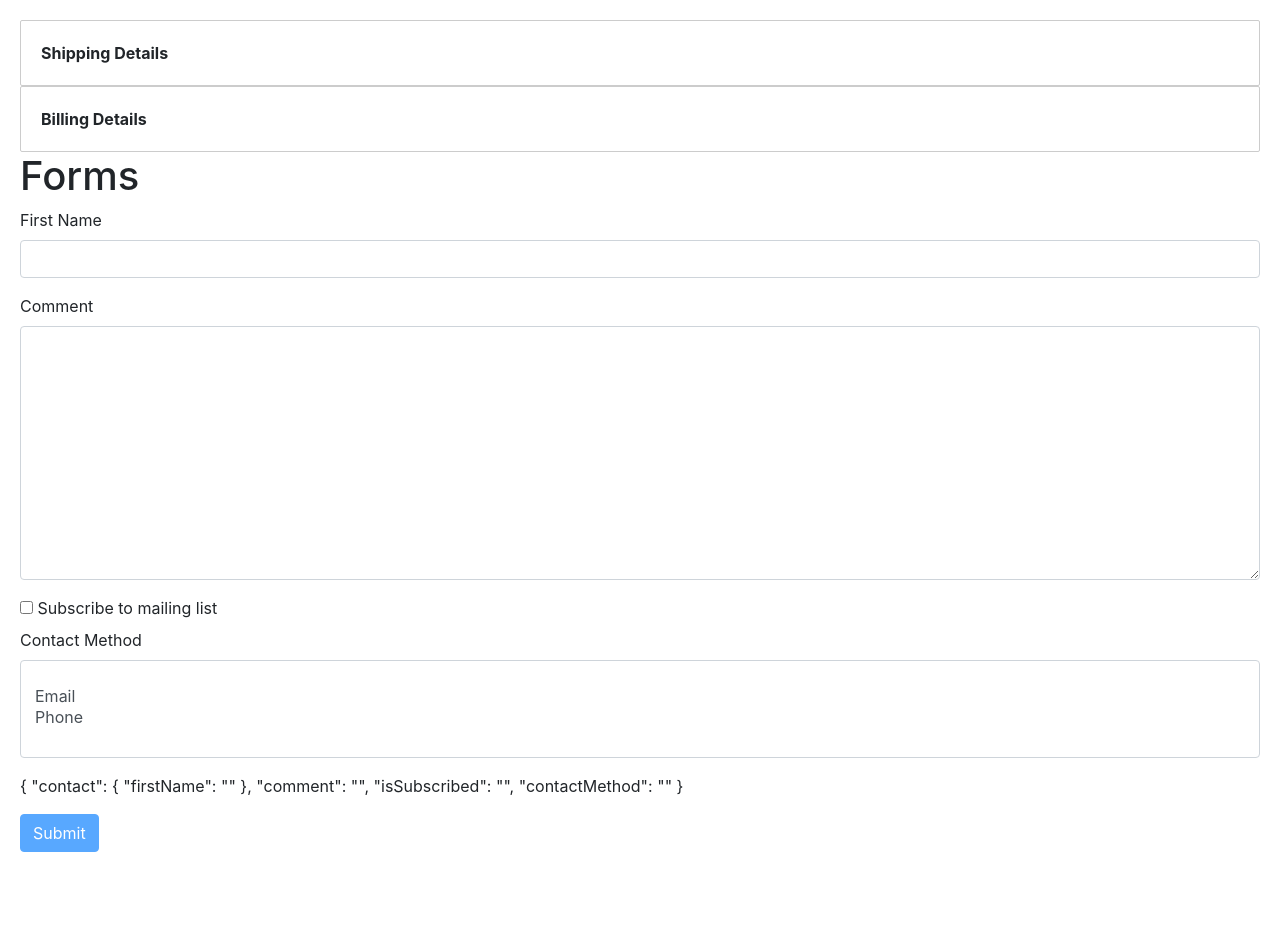
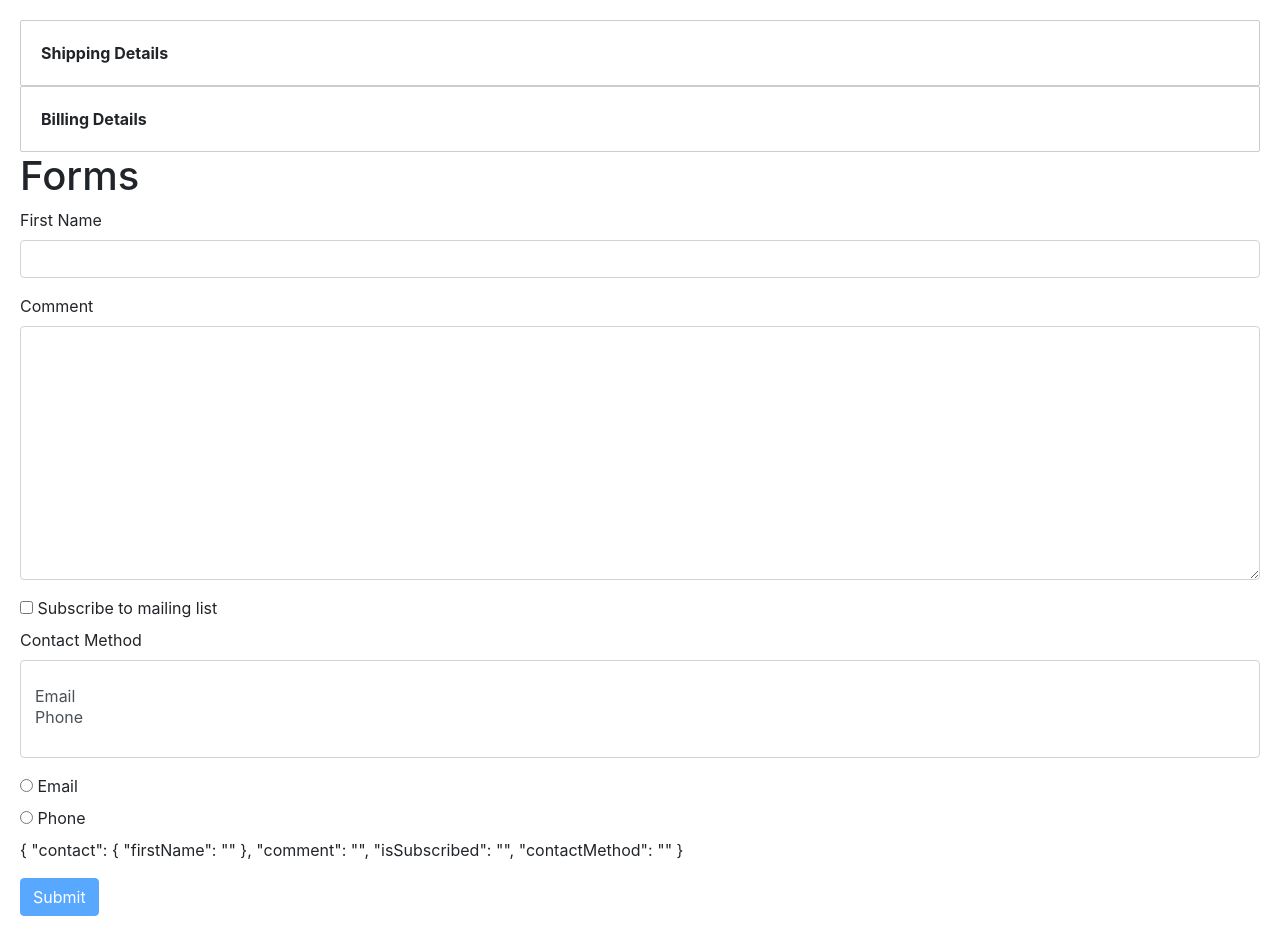
Before and after one commit to JessDF/Udemy-Angular-Course, an Angular app in the folder section7-template-driven-forms/: page / in a window 1280 px wide. Before the commit the page ends 872 px from the top, so only its background shows below. Built offline with nearby package versions, Linux system fonts and the light colour scheme; some icons are missing.

Commit message:
Working with Radio Buttons

```diff
--- a/section7-template-driven-forms/src/app/contact-form/contact-form.component.html
+++ b/section7-template-driven-forms/src/app/contact-form/contact-form.component.html
@@ -56,7 +56,12 @@
             <option *ngFor="let method of contactMethods" [value]="method.id">{{method.name}}</option>
         </select>
     </div>
-
+    <div *ngFor="let method of contactMethods" class="radio">
+        <label>
+            <input ngModel type="radio" name="contactMethod" [value]="method.id">
+            {{method.name}}
+        </label>
+    </div>
     <p>{{f.value | json}}</p> <!-- can use to diagnose code -->
 
     <button class="btn btn-primary" [disabled]="!f.valid">Submit</button>
```
